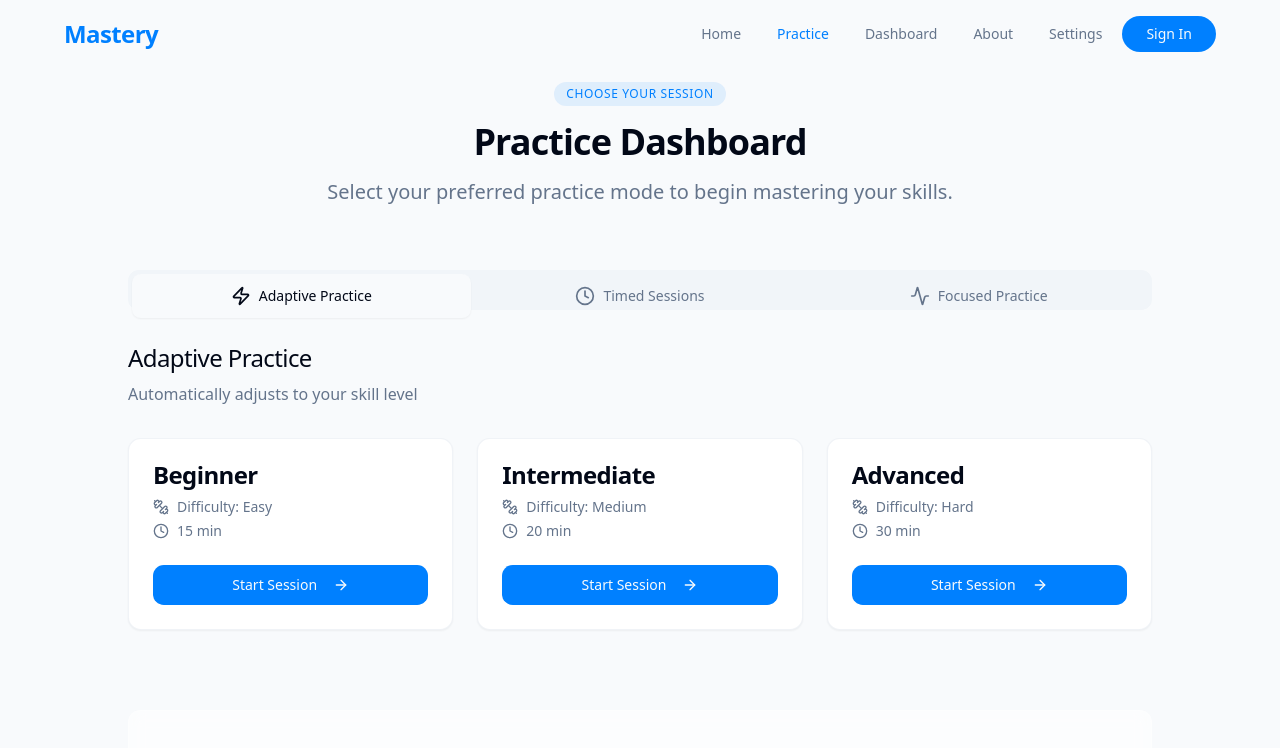
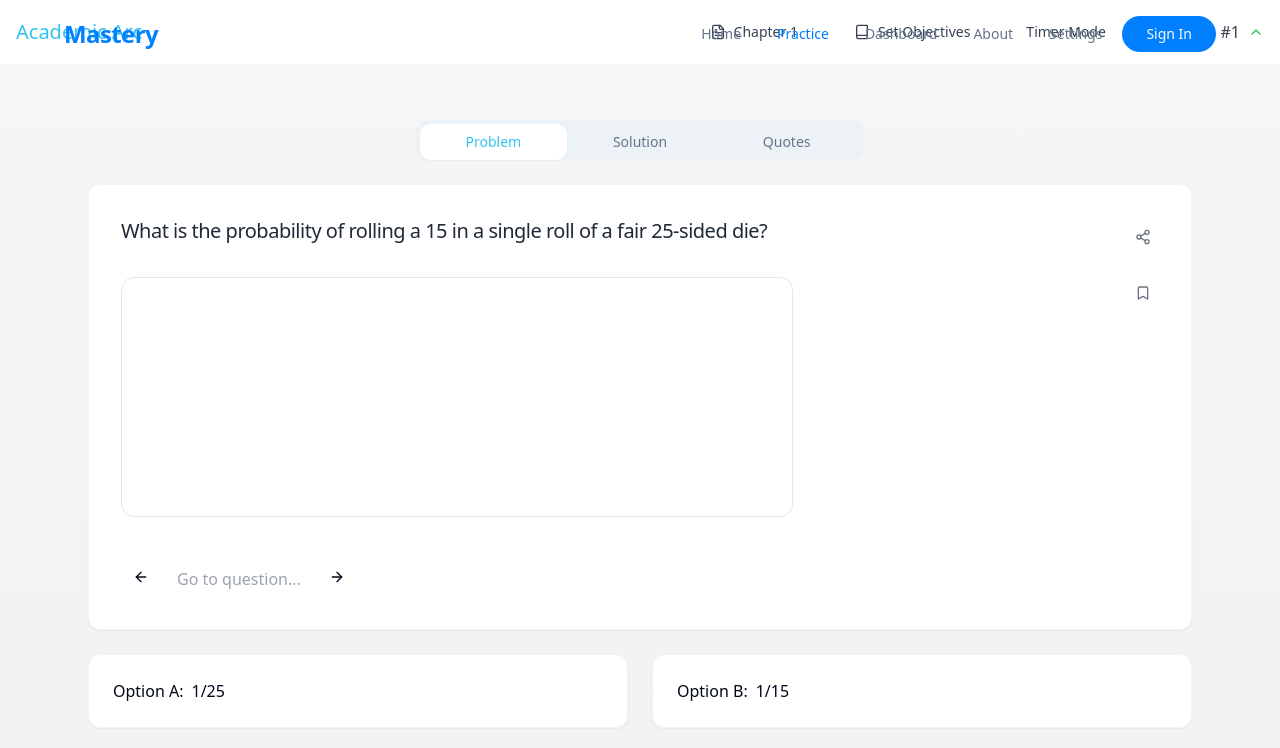
Before and after one commit to remark2025/academic_arc, a React (Vite) app: page /practice in a window 1280 px wide. Shown: the top 748 px of the page. Built offline with nearby package versions, Linux system fonts and the light colour scheme.

Commit message:
Refactor practice page design
Refactor the practice page to match the new design.

```diff
--- a/src/pages/Practice.tsx
+++ b/src/pages/Practice.tsx
@@ -1,142 +1,202 @@
 
 import { useState } from "react";
+import { Tabs, TabsContent, TabsList, TabsTrigger } from "@/components/ui/tabs";
 import { Button } from "@/components/ui/button";
-import { Tabs, TabsContent, TabsList, TabsTrigger } from "@/components/ui/tabs";
-import { Card, CardContent, CardDescription, CardHeader, CardTitle } from "@/components/ui/card";
-import { ArrowRight, Clock, Zap, Activity, Dumbbell } from "lucide-react";
-import TransitionWrapper from "@/components/UI/TransitionWrapper";
-import GlassPanel from "@/components/UI/GlassPanel";
-
-const practiceCategories = [
-  {
-    id: "adaptive",
-    name: "Adaptive Practice",
-    icon: <Zap className="w-5 h-5" />,
-    description: "Automatically adjusts to your skill level",
-    sessions: [
-      { id: "beginner", name: "Beginner", difficulty: "Easy", duration: "15 min" },
-      { id: "intermediate", name: "Intermediate", difficulty: "Medium", duration: "20 min" },
-      { id: "advanced", name: "Advanced", difficulty: "Hard", duration: "30 min" },
-    ]
-  },
-  {
-    id: "timed",
-    name: "Timed Sessions",
-    icon: <Clock className="w-5 h-5" />,
-    description: "Practice with time constraints",
-    sessions: [
-      { id: "quick", name: "Quick Session", difficulty: "Various", duration: "5 min" },
-      { id: "standard", name: "Standard Session", difficulty: "Various", duration: "15 min" },
-      { id: "extended", name: "Extended Session", difficulty: "Various", duration: "30 min" },
-    ]
-  },
-  {
-    id: "focused",
-    name: "Focused Practice",
-    icon: <Activity className="w-5 h-5" />,
-    description: "Target specific areas for improvement",
-    sessions: [
-      { id: "weak-areas", name: "Weak Areas", difficulty: "Custom", duration: "20 min" },
-      { id: "spaced-repetition", name: "Spaced Repetition", difficulty: "Custom", duration: "25 min" },
-      { id: "challenge", name: "Challenge Mode", difficulty: "Hard", duration: "15 min" },
-    ]
-  }
-];
+import { ArrowLeft, ArrowRight, Share2, Bookmark, Book, MessageSquare, Quote, FileText } from "lucide-react";
+import { Card } from "@/components/ui/card";
 
 const Practice = () => {
-  const [selectedTab, setSelectedTab] = useState("adaptive");
+  const [tabValue, setTabValue] = useState("problem");
+
+  // Sample problem data
+  const currentProblem = {
+    question: "What is the probability of rolling a 15 in a single roll of a fair 25-sided die?",
+    options: [
+      { id: "A", text: "1/25" },
+      { id: "B", text: "1/15" },
+      { id: "C", text: "15/25" },
+      { id: "D", text: "3/5" }
+    ],
+    solution: "The probability of rolling a 15 on a fair 25-sided die is 1/25 because there is exactly one face with the number 15, and there are 25 possible equally likely outcomes.",
+    quotes: [
+      "Probability theory tells us how likely an event is to occur based on the total number of possible outcomes.",
+      "In a fair die, all outcomes have an equal probability of occurring."
+    ]
+  };
 
   return (
-    <div className="min-h-screen pt-20 pb-20">
-      <div className="container mx-auto px-6">
-        <TransitionWrapper animation="slide-up">
-          <div className="max-w-4xl mx-auto text-center mb-16">
-            <span className="inline-block px-3 py-1 mb-4 text-xs font-medium tracking-wider bg-primary/10 text-primary rounded-full">
-              CHOOSE YOUR SESSION
-            </span>
-            <h1 className="text-4xl font-semibold mb-4">Practice Dashboard</h1>
-            <p className="text-xl text-muted-foreground">
-              Select your preferred practice mode to begin mastering your skills.
-            </p>
+    <div className="min-h-screen bg-gradient-to-b from-[#F6F6F7] to-[#F1F1F1] pt-14">
+      {/* Top Navigation Bar */}
+      <div className="fixed top-0 left-0 right-0 bg-white border-b border-gray-100 px-4 py-3 flex items-center justify-between z-10">
+        <div className="flex items-center">
+          <span className="text-[#33C3F0] text-xl font-medium">Academic Arc</span>
         </div>
-        </TransitionWrapper>
 
-        <div className="max-w-5xl mx-auto">
-          <Tabs defaultValue="adaptive" value={selectedTab} onValueChange={setSelectedTab} className="w-full">
-            <TabsList className="grid grid-cols-3 mb-8">
-              {practiceCategories.map(category => (
-                <TabsTrigger key={category.id} value={category.id} className="flex items-center gap-2 py-3">
-                  {category.icon}
-                  <span className="hidden sm:inline">{category.name}</span>
+        <div className="flex items-center space-x-6">
+          <Button variant="ghost" className="flex items-center gap-2 text-gray-700">
+            <FileText className="h-4 w-4" />
+            <span>Chapter 1</span>
+          </Button>
+
+          <Button variant="ghost" className="flex items-center gap-2 text-gray-700">
+            <Book className="h-4 w-4" />
+            <span>Set Objectives</span>
+          </Button>
+
+          <Button variant="ghost" className="flex items-center gap-2 text-gray-700">
+            <span>Timer Mode</span>
+          </Button>
+
+          <div className="border-l border-gray-200 h-6"></div>
+
+          <div className="flex items-center gap-2 text-gray-700">
+            <span>Rank:</span>
+            <span className="font-medium">#1</span>
+            <svg
+              width="16"
+              height="16"
+              viewBox="0 0 24 24"
+              fill="none"
+              stroke="currentColor"
+              strokeWidth="2"
+              strokeLinecap="round"
+              strokeLinejoin="round"
+              className="text-green-500"
+            >
+              <path d="m18 15-6-6-6 6"/>
+            </svg>
+          </div>
+        </div>
+      </div>
+
+      <div className="container max-w-6xl mx-auto px-6 py-16">
+        {/* Problem / Solution / Quotes Tabs */}
+        <Tabs
+          defaultValue="problem"
+          value={tabValue}
+          onValueChange={setTabValue}
+          className="w-full mb-8"
+        >
+          <TabsList className="w-full max-w-md mx-auto grid grid-cols-3 bg-[#edf2f7] p-1 rounded-md">
+            <TabsTrigger
+              value="problem"
+              className="data-[state=active]:bg-white data-[state=active]:text-[#33C3F0] rounded-md py-2"
+            >
+              Problem
             </TabsTrigger>
-              ))}
+            <TabsTrigger
+              value="solution"
+              className="data-[state=active]:bg-white data-[state=active]:text-[#33C3F0] rounded-md py-2"
+            >
+              Solution
+            </TabsTrigger>
+            <TabsTrigger
+              value="quotes"
+              className="data-[state=active]:bg-white data-[state=active]:text-[#33C3F0] rounded-md py-2"
+            >
+              Quotes
+            </TabsTrigger>
           </TabsList>
 
-            {practiceCategories.map(category => (
-              <TabsContent key={category.id} value={category.id} className="mt-4">
-                <TransitionWrapper animation="fade-in">
-                  <div className="mb-8">
-                    <h2 className="text-2xl font-medium mb-2">{category.name}</h2>
-                    <p className="text-muted-foreground">{category.description}</p>
+          {/* Problem Content */}
+          <TabsContent value="problem" className="mt-6">
+            <Card className="shadow-sm border border-gray-100 p-8 bg-white rounded-xl">
+              <div className="flex justify-between">
+                <div className="w-full max-w-2xl">
+                  <h2 className="text-xl font-medium text-gray-800 mb-8">
+                    {currentProblem.question}
+                  </h2>
+
+                  {/* Empty space for work/notes */}
+                  <div className="w-full h-60 border border-gray-200 rounded-lg mb-6">
+                    {/* Empty space for working through the problem */}
                   </div>
 
-                  <div className="grid grid-cols-1 md:grid-cols-3 gap-6">
-                    {category.sessions.map((session, index) => (
-                      <TransitionWrapper
-                        key={session.id}
-                        animation="slide-up"
-                        delay={index * 100}
+                  <div className="mt-10">
+                    <Button variant="ghost" className="rounded-full p-3">
+                      <ArrowLeft className="h-5 w-5" />
+                      <span className="sr-only">Previous question</span>
+                    </Button>
+                    <span className="mx-4 text-gray-400">Go to question...</span>
+                    <Button variant="ghost" className="rounded-full p-3">
+                      <ArrowRight className="h-5 w-5" />
+                      <span className="sr-only">Next question</span>
+                    </Button>
+                  </div>
+                </div>
+
+                <div className="flex flex-col space-y-4">
+                  <Button variant="ghost" className="p-2">
+                    <Share2 className="h-5 w-5 text-gray-500" />
+                    <span className="sr-only">Share</span>
+                  </Button>
+                  <Button variant="ghost" className="p-2">
+                    <Bookmark className="h-5 w-5 text-gray-500" />
+                    <span className="sr-only">Bookmark</span>
+                  </Button>
+                </div>
+              </div>
+            </Card>
+
+            {/* Answer Options */}
+            <div className="grid md:grid-cols-2 gap-6 mt-6">
+              {currentProblem.options.map((option) => (
+                <div
+                  key={option.id}
+                  className="bg-white border border-gray-100 rounded-xl p-6 shadow-sm hover:shadow-md transition-shadow cursor-pointer"
                 >
-                        <Card className="overflow-hidden border-border/50 hover:shadow-md transition-all">
-                          <CardHeader>
-                            <CardTitle>{session.name}</CardTitle>
-                            <CardDescription>
-                              <div className="flex items-center gap-2 mt-1">
-                                <Dumbbell className="w-4 h-4 text-muted-foreground" />
-                                <span>Difficulty: {session.difficulty}</span>
+                  <div className="flex items-center">
+                    <span className="font-medium mr-2">Option {option.id}:</span>
+                    <span>{option.text}</span>
                   </div>
-                              <div className="flex items-center gap-2 mt-1">
-                                <Clock className="w-4 h-4 text-muted-foreground" />
-                                <span>{session.duration}</span>
                 </div>
-                            </CardDescription>
-                          </CardHeader>
-                          <CardContent>
-                            <Button className="w-full group">
-                              Start Session
-                              <ArrowRight className="ml-2 h-4 w-4 group-hover:translate-x-1 transition-transform" />
-                            </Button>
-                          </CardContent>
-                        </Card>
-                      </TransitionWrapper>
               ))}
             </div>
-                </TransitionWrapper>
           </TabsContent>
+
+          {/* Solution Content */}
+          <TabsContent value="solution" className="mt-6">
+            <Card className="shadow-sm border border-gray-100 p-8 bg-white rounded-xl">
+              <h2 className="text-xl font-medium text-gray-800 mb-6">Solution</h2>
+              <p className="text-gray-700 leading-relaxed">
+                {currentProblem.solution}
+              </p>
+            </Card>
+          </TabsContent>
+
+          {/* Quotes Content */}
+          <TabsContent value="quotes" className="mt-6">
+            <Card className="shadow-sm border border-gray-100 p-8 bg-white rounded-xl">
+              <h2 className="text-xl font-medium text-gray-800 mb-6 flex items-center">
+                <Quote className="h-5 w-5 mr-2 text-[#33C3F0]" />
+                Notable Quotes
+              </h2>
+
+              <div className="space-y-6">
+                {currentProblem.quotes.map((quote, index) => (
+                  <div key={index} className="border-l-4 border-[#33C3F0] pl-4 py-2">
+                    <p className="text-gray-600 italic">{quote}</p>
+                  </div>
                 ))}
+              </div>
+            </Card>
+          </TabsContent>
         </Tabs>
-        </div>
 
-        <TransitionWrapper animation="slide-up" delay={300} className="mt-20">
-          <GlassPanel className="p-8 max-w-5xl mx-auto">
-            <div className="flex flex-col md:flex-row gap-8 items-center">
-              <div className="md:w-1/2">
-                <h3 className="text-2xl font-medium mb-4">Resume Your Last Session</h3>
-                <p className="text-muted-foreground mb-6">
-                  Continue where you left off in your learning journey. Your progress has been saved.
-                </p>
-                <Button className="group">
-                  Continue Practice
-                  <ArrowRight className="ml-2 h-4 w-4 group-hover:translate-x-1 transition-transform" />
+        {/* Navigation Buttons */}
+        <div className="flex justify-between mt-8">
+          <Button
+            className="bg-[#33C3F0] hover:bg-[#33C3F0]/90 rounded-full w-12 h-12 flex items-center justify-center"
+          >
+            <ArrowLeft className="h-5 w-5" />
+          </Button>
+
+          <Button
+            className="bg-[#33C3F0] hover:bg-[#33C3F0]/90 rounded-full w-12 h-12 flex items-center justify-center"
+          >
+            <ArrowRight className="h-5 w-5" />
           </Button>
         </div>
-              <div className="md:w-1/2 bg-gradient-to-r from-primary/5 to-primary/10 rounded-lg p-8 text-center">
-                <div className="text-5xl font-bold text-primary mb-2">75%</div>
-                <p className="text-muted-foreground">Progress in current session</p>
-              </div>
-            </div>
-          </GlassPanel>
-        </TransitionWrapper>
       </div>
     </div>
   );
```
Lines whose indentation alone changed are shown as unchanged.
